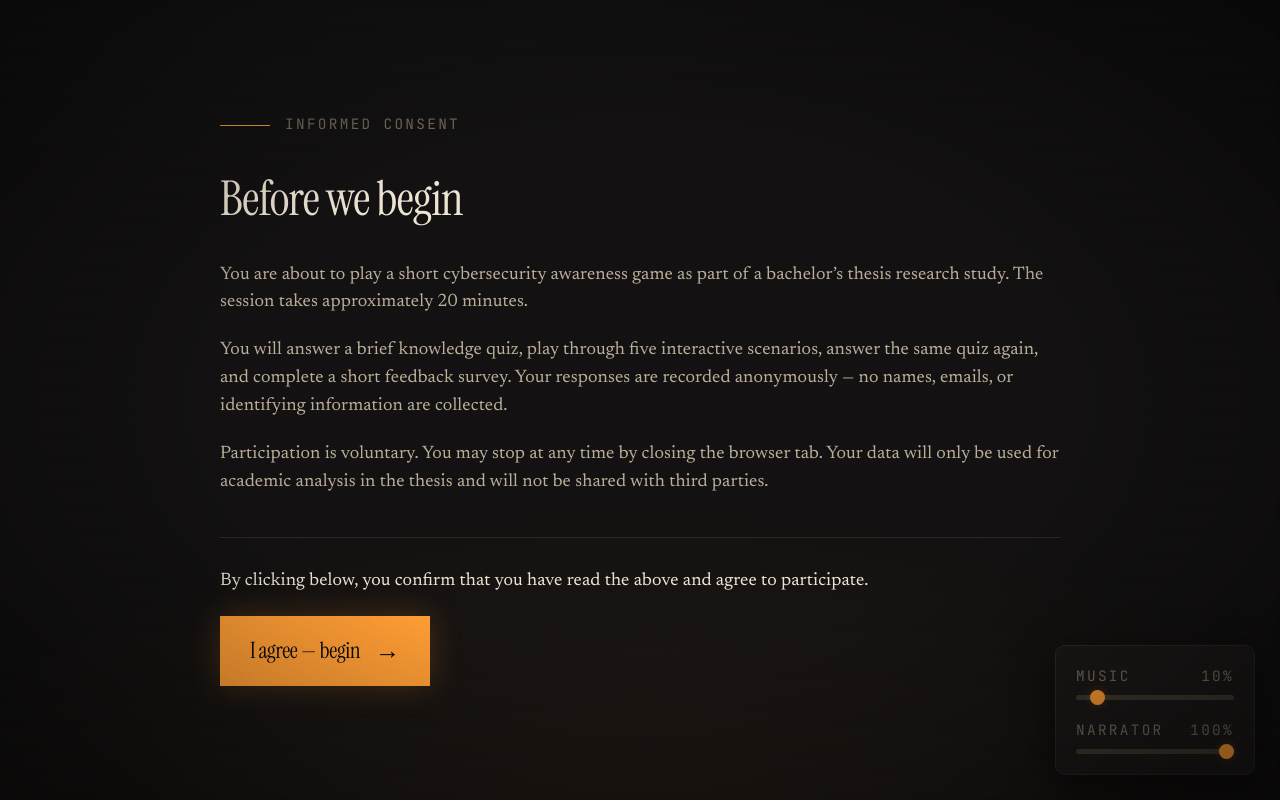
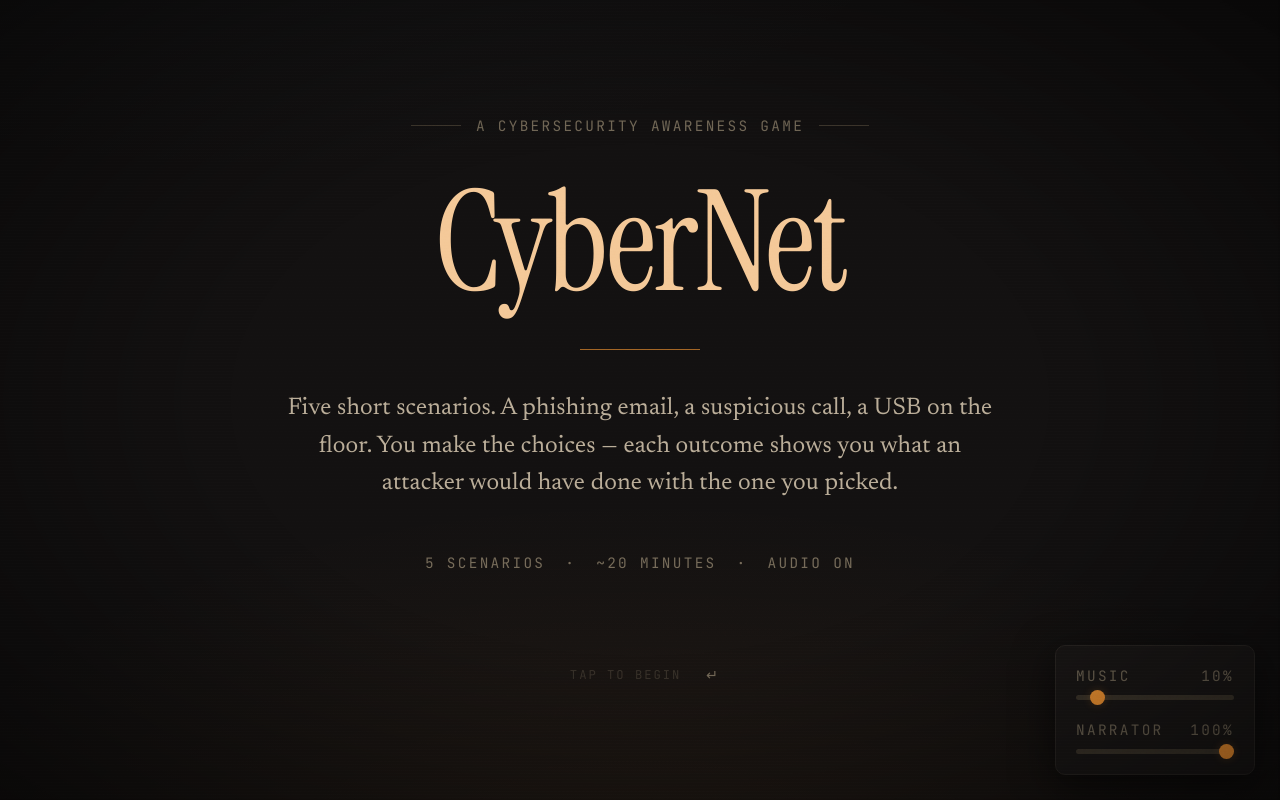
Before and after one commit to MoeJaafar/cybernet-awareness, a Next.js app: page / in a window 1280 px wide. Built offline with nearby package versions, Linux system fonts and the light colour scheme.

Commit message:
entrance splash first, then consent, pretest, play, scenarios, posttest, survey, done

```diff
--- /dev/null
+++ b/src/app/consent/page.tsx
@@ -0,0 +1,74 @@
+"use client";
+
+import { useRouter } from "next/navigation";
+import { motion } from "motion/react";
+import { useSession } from "@/lib/session";
+
+export default function ConsentPage() {
+    const router = useRouter();
+    const { startSession, logEvent } = useSession();
+
+    const handleAgree = async () => {
+        await startSession();
+        logEvent("consent");
+        router.push("/pretest");
+    };
+
+    return (
+        <div className="min-h-screen flex flex-col items-center justify-center px-6">
+            <motion.div
+                initial={{ opacity: 0, y: 10 }}
+                animate={{ opacity: 1, y: 0 }}
+                transition={{ duration: 0.6 }}
+                className="max-w-2xl w-full flex flex-col gap-8"
+            >
+                <div className="flex items-center gap-3">
+                    <span className="h-px w-10 bg-[color:var(--color-amber)]" />
+                    <span className="type-mono text-[color:var(--color-amber)]">
+                        informed consent
+                    </span>
+                </div>
+
+                <h1 className="type-display text-[color:var(--color-bone)] text-[36px] sm:text-[48px] leading-tight">
+                    Before we begin
+                </h1>
+
+                <div className="type-body text-[color:var(--color-bone-dim)] text-[18px] leading-relaxed flex flex-col gap-4">
+                    <p>
+                        You are about to play a short cybersecurity awareness
+                        game as part of a bachelor&rsquo;s thesis research
+                        study. The session takes approximately 20 minutes.
+                    </p>
+                    <p>
+                        You will answer a brief knowledge quiz, play through
+                        five interactive scenarios, answer the same quiz again,
+                        and complete a short feedback survey. Your responses are
+                        recorded anonymously — no names, emails, or identifying
+                        information are collected.
+                    </p>
+                    <p>
+                        Participation is voluntary. You may stop at any time by
+                        closing the browser tab. Your data will only be used for
+                        academic analysis in the thesis and will not be shared
+                        with third parties.
+                    </p>
+                </div>
+
+                <div className="border-t border-[color:var(--color-edge-subtle)] pt-6 flex flex-col gap-4">
+                    <p className="type-body text-[color:var(--color-bone)] text-[18px]">
+                        By clicking below, you confirm that you have read the
+                        above and agree to participate.
+                    </p>
+                    <button
+                        type="button"
+                        onClick={handleAgree}
+                        className="self-start inline-flex items-center gap-3 bg-[color:var(--color-amber)] text-[color:var(--color-ink-deep)] px-6 py-3.5 type-display text-lg hover:brightness-110 transition-all shadow-[0_0_32px_var(--amber-glow)]"
+                    >
+                        I agree — begin
+                        <span aria-hidden className="text-xl">→</span>
+                    </button>
+                </div>
+            </motion.div>
+        </div>
+    );
+}
--- a/src/app/page.tsx
+++ b/src/app/page.tsx
@@ -2,80 +2,97 @@
 
 import { useRouter } from "next/navigation";
 import { motion } from "motion/react";
-import { useSession } from "@/lib/session";
 import { startBgMusic } from "@/components/BgMusic";
 import { getMusicVolume } from "@/lib/audio-settings";
 
 /**
- * Landing page = informed consent. Every participant starts here.
- * Agreeing creates a Supabase session and advances to the pre-test.
+ * Entrance — CyberNet splash. First thing every visitor sees.
+ * Tap to begin starts background music and routes to consent.
  */
 export default function Home() {
     const router = useRouter();
-    const { startSession, logEvent } = useSession();
 
-    const handleAgree = async () => {
+    const handleTap = () => {
         startBgMusic("/audio/bg-music.mp3", getMusicVolume());
-        await startSession();
-        logEvent("consent");
-        router.push("/pretest");
+        router.push("/consent");
     };
 
     return (
-        <div className="min-h-screen flex flex-col items-center justify-center px-6">
-            <motion.div
-                initial={{ opacity: 0, y: 10 }}
-                animate={{ opacity: 1, y: 0 }}
-                transition={{ duration: 0.6 }}
-                className="max-w-2xl w-full flex flex-col gap-8"
-            >
-                <div className="flex items-center gap-3">
-                    <span className="h-px w-10 bg-[color:var(--color-amber)]" />
-                    <span className="type-mono text-[color:var(--color-amber)]">
-                        informed consent
+        <button
+            type="button"
+            onClick={handleTap}
+            className="min-h-screen w-full flex flex-col items-center justify-center px-6 relative cursor-pointer group text-center"
+            aria-label="Begin"
+        >
+            <div className="max-w-2xl w-full flex flex-col items-center gap-8">
+                <motion.div
+                    className="flex items-center gap-3 type-mono text-[color:var(--color-bone-muted)]"
+                    initial={{ opacity: 0 }}
+                    animate={{ opacity: 1 }}
+                    transition={{ duration: 0.9 }}
+                >
+                    <span className="h-px w-10 bg-[color:var(--color-bone-ghost)]"></span>
+                    <span>a cybersecurity awareness game</span>
+                    <span className="h-px w-10 bg-[color:var(--color-bone-ghost)]"></span>
+                </motion.div>
+
+                <motion.h1
+                    initial={{ opacity: 0, y: 12 }}
+                    animate={{ opacity: 1, y: 0 }}
+                    transition={{ duration: 1, ease: "easeOut", delay: 0.1 }}
+                    className="type-display logo-cycle text-[72px] sm:text-[110px] lg:text-[140px] leading-[0.9] tracking-tight"
+                >
+                    CyberNet
+                </motion.h1>
+
+                <motion.span
+                    aria-hidden
+                    className="block h-px w-24 bg-[color:var(--color-amber)]/60"
+                    initial={{ opacity: 0, scaleX: 0 }}
+                    animate={{ opacity: 1, scaleX: 1 }}
+                    transition={{ duration: 1.2, delay: 0.6, ease: "easeOut" }}
+                />
+
+                <motion.p
+                    className="type-body text-[color:var(--color-bone-dim)] text-[20px] sm:text-[24px] leading-relaxed max-w-xl"
+                    initial={{ opacity: 0, y: 6 }}
+                    animate={{ opacity: 1, y: 0 }}
+                    transition={{ duration: 1, delay: 0.9 }}
+                >
+                    Five short scenarios. A phishing email, a suspicious call,
+                    a USB on the floor. You make the choices — each outcome
+                    shows you what an attacker would have done with the one you
+                    picked.
+                </motion.p>
+
+                <motion.div
+                    className="flex items-center gap-4 type-mono text-[color:var(--color-bone-muted)] pt-2"
+                    initial={{ opacity: 0 }}
+                    animate={{ opacity: 1 }}
+                    transition={{ duration: 0.9, delay: 1.2 }}
+                >
+                    <span>5 scenarios</span>
+                    <span aria-hidden>·</span>
+                    <span>~20 minutes</span>
+                    <span aria-hidden>·</span>
+                    <span>audio on</span>
+                </motion.div>
+
+                <motion.div
+                    className="flex items-center gap-3 pt-10 group-hover:text-[color:var(--color-amber)] transition-colors"
+                    initial={{ opacity: 0 }}
+                    animate={{ opacity: 1 }}
+                    transition={{ duration: 0.9, delay: 1.6 }}
+                >
+                    <span
+                        className="type-mono"
+                        style={{ animation: "pulse-dot 2.2s ease-in-out infinite" }}
+                    >
+                        tap to begin
                     </span>
-                </div>
-
-                <h1 className="type-display text-[color:var(--color-bone)] text-[36px] sm:text-[48px] leading-tight">
-                    Before we begin
-                </h1>
-
-                <div className="type-body text-[color:var(--color-bone-dim)] text-[18px] leading-relaxed flex flex-col gap-4">
-                    <p>
-                        You are about to play a short cybersecurity awareness
-                        game as part of a bachelor&rsquo;s thesis research
-                        study. The session takes approximately 20 minutes.
-                    </p>
-                    <p>
-                        You will answer a brief knowledge quiz, play through
-                        five interactive scenarios, answer the same quiz again,
-                        and complete a short feedback survey. Your responses are
-                        recorded anonymously — no names, emails, or identifying
-                        information are collected.
-                    </p>
-                    <p>
-                        Participation is voluntary. You may stop at any time by
-                        closing the browser tab. Your data will only be used for
-                        academic analysis in the thesis and will not be shared
-                        with third parties.
-                    </p>
-                </div>
-
-                <div className="border-t border-[color:var(--color-edge-subtle)] pt-6 flex flex-col gap-4">
-                    <p className="type-body text-[color:var(--color-bone)] text-[18px]">
-                        By clicking below, you confirm that you have read the
-                        above and agree to participate.
-                    </p>
-                    <button
-                        type="button"
-                        onClick={handleAgree}
-                        className="self-start inline-flex items-center gap-3 bg-[color:var(--color-amber)] text-[color:var(--color-ink-deep)] px-6 py-3.5 type-display text-lg hover:brightness-110 transition-all shadow-[0_0_32px_var(--amber-glow)]"
-                    >
-                        I agree — begin
-                        <span aria-hidden className="text-xl">→</span>
-                    </button>
-                </div>
-            </motion.div>
-        </div>
+                    <span aria-hidden className="type-mono">↵</span>
+                </motion.div>
+            </div>
+        </button>
     );
 }
```
Also changed, not shown: src/components/BootSequence.tsx (+3 -97 lines).
